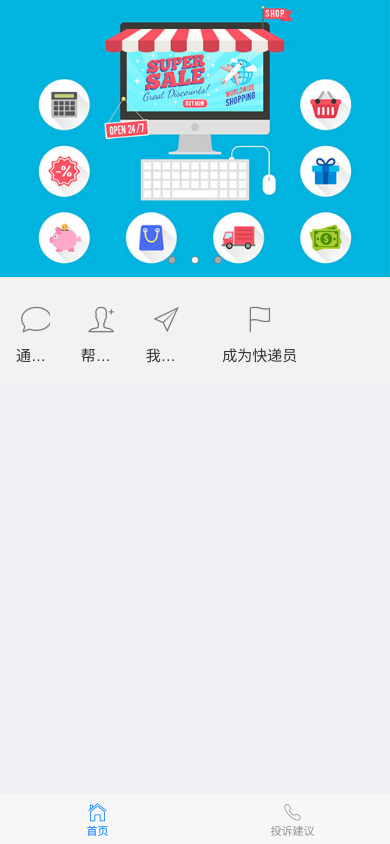
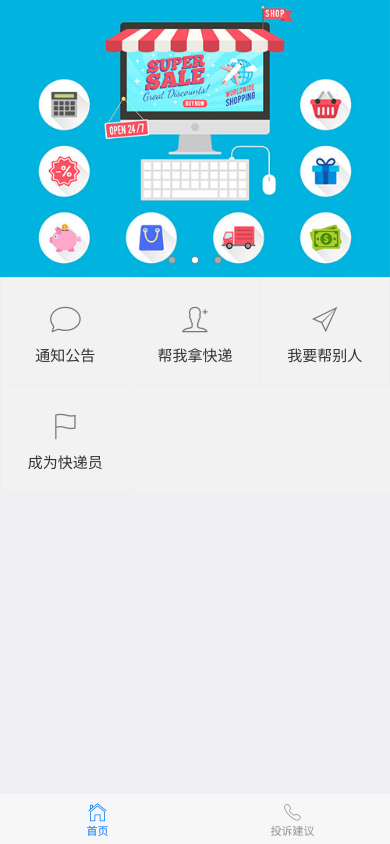
Before and after one commit to macanfa108/zephyr-express, a plain HTML site: page index.html in a window 390 px wide. Drawn offline with Linux system fonts and the light colour scheme.

Commit message:
version1.1.1
手滑将九宫格改了

```diff
--- a/index.html
+++ b/index.html
@@ -118,19 +118,19 @@
 							<!--图片轮播-->
 							<!--九宫格-->
 							<ul class="mui-table-view mui-grid-view mui-grid-9">
-								<li class="mui-table-view-cell mui-media mui-col-xs-2 mui-col-sm-3" id="page_inform">
+								<li class="mui-table-view-cell mui-media mui-col-xs-4 mui-col-sm-3" id="page_inform">
 									<a href="inform.html">
 										<span class="mui-icon mui-icon-chatbubble"></span>
 										<div class="mui-media-body">通知公告</div>
 									</a>
 								</li>
-								<li class="mui-table-view-cell mui-media mui-col-xs-2 mui-col-sm-3" id="page_express">
+								<li class="mui-table-view-cell mui-media mui-col-xs-4 mui-col-sm-3" id="page_express">
 									<a href="express.html">
 										<span class="mui-icon mui-icon-personadd"></span>
 										<div class="mui-media-body">帮我拿快递</div>
 									</a>
 								</li>
-								<li class="mui-table-view-cell mui-media mui-col-xs-2 mui-col-sm-3" id="page_expressHelpOther">
+								<li class="mui-table-view-cell mui-media mui-col-xs-4 mui-col-sm-3" id="page_expressHelpOther">
 									<a href="expressHelpOther.html">
 										<span class="mui-icon mui-icon-paperplane"></span>
 										<div class="mui-media-body">我要帮别人</div>
```
